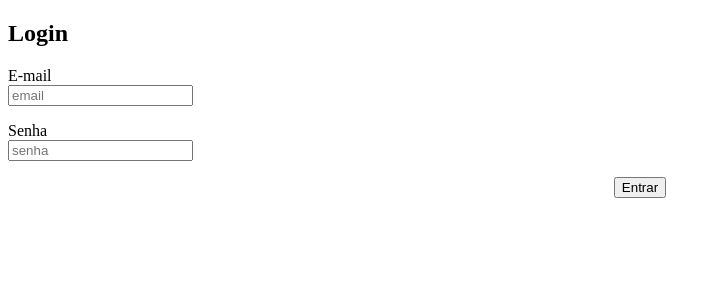
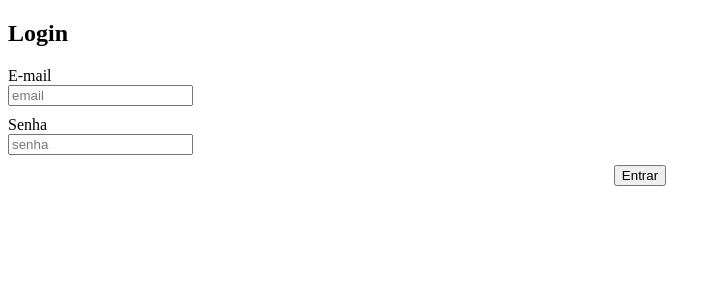
Before and after one commit to gauss-infinito/survey-app, a Next.js app in the folder frontend/: page /login in a window 1280 px wide. Shown: the top 300 px of the page, without its empty margins (0-721 px from the left). Built offline with nearby package versions, Linux system fonts and the light colour scheme.

Commit message:
Update page.js

```diff
--- a/frontend/app/login/page.js
+++ b/frontend/app/login/page.js
@@ -22,17 +22,17 @@ export default function Login() {
   return (
     <div>
       <h2>Login</h2>
-      <p>
+      <div>
         <label htmlFor="email">E-mail</label><br />
         <input id="email" name="email" required onChange={(e) => setEmail(e.target.value)} placeholder="email" />
-      </p>
-      <p>
+      </div>
+      <div style={{ marginTop: "10px" }}>
         <label htmlFor="password">Senha</label><br />
         <input id="password" name="password" required onChange={(e) => setPassword(e.target.value)} placeholder="senha" type="password" /><br />
-      </p>
-      <p align="center">
+      </div>
+      <div style={{ textAlign: "center", marginTop: "10px" }}>
         <button onClick={login}>Entrar</button>
-      </p>
+      </div>
     </div>
   );
 }
```
